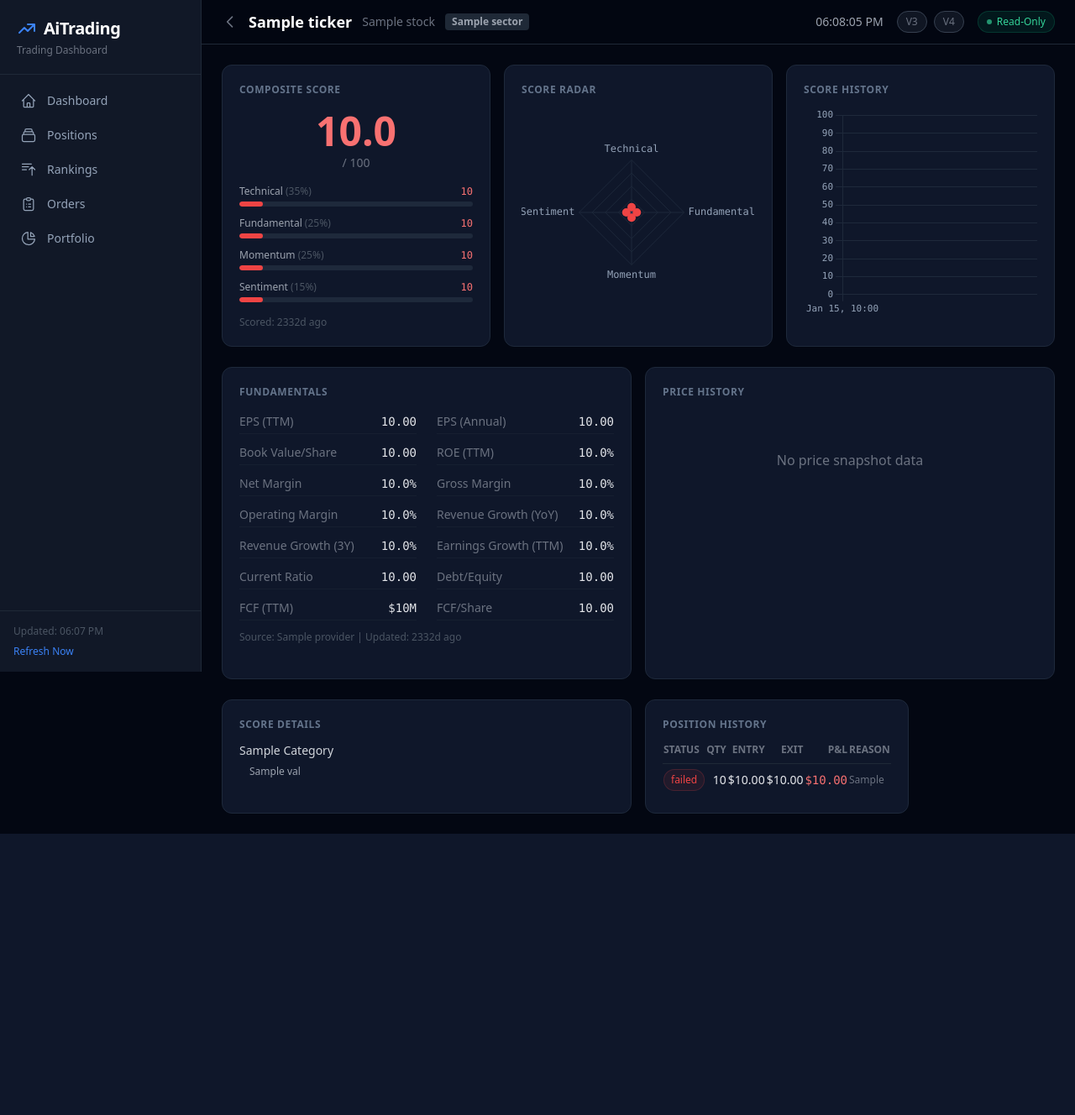
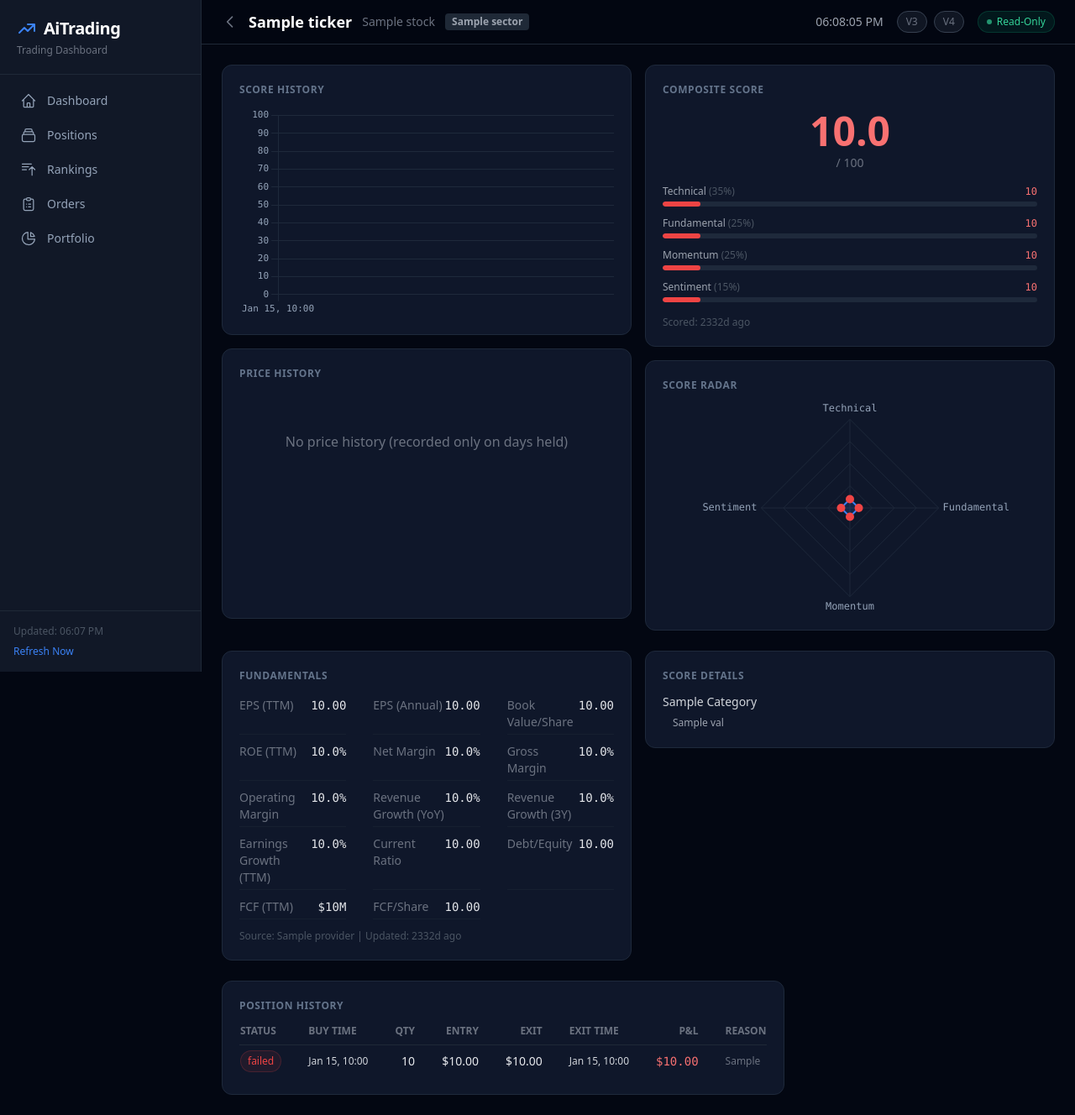
Before and after one commit to rovanchung/AiTrading, a Flask app: template dashboard/templates/analysis.html in a window 1280 px wide. Shown: the whole page at 84% size. Before the commit the page ends 993 px from the top, so only its background shows below. Run offline with Flask 3, Linux system fonts and the light colour scheme; the template is opened without the code that fills it: most values are stand-ins (such as "Sample title", 1, 10 or a date in 2020); data that the repository does not hold is empty; some libraries are stand-ins or nearby versions.

Commit message:
Fix analysis-page score/price history and tighten wide-screen layout
- Score History: collapse consecutive-identical scores to change-points so the
  chart shows real evolution instead of a flat line (latest 20 rows spanned only
  ~20 minutes of identical values)
- Price History: rebuild from existing data — UNION filled orders (intraday
  price points) with daily_holding_prices (cross-day closes); the old
  price_snapshots source is empty (written only by deprecated PositionMonitor).
  No new data stored. Robust intraday-timestamp label formatting.
- Layout: stack Score/Price History at half width, regroup other blocks to fill
  space, items-start so cards hug content height, cap content at 1400px
- Position History: full width, add Buy/Exit time columns + px-4 spacing

Co-Authored-By: Claude Opus 4.8 <noreply@anthropic.com>

```diff
--- a/dashboard/api/data.py
+++ b/dashboard/api/data.py
@@ -135,11 +135,30 @@ def score_radar(ticker):
 
 @api_bp.route("/price-history/<ticker>")
 def price_history(ticker):
-    """Price snapshots for a ticker."""
+    """Observed-price history for a ticker, built from existing data only.
+
+    Two sources are merged (no new data is stored):
+      * `orders` — every filled buy/sell gives the market price at that instant
+        (`filled_price` @ `filled_at`); this is the dense intraday series.
+      * `daily_holding_prices` — one close per day the ticker was held, which
+        bridges days with no trades. Its date is pinned to end-of-day so it
+        sorts after that day's fills.
+
+    The legacy `price_snapshots` table is written only by the deprecated
+    PositionMonitor and is empty in the active v3/v4 databases, so it is unused.
+    """
+    t = ticker.upper()
     rows = query(
-        "SELECT snapshot_time, price FROM price_snapshots "
-        "WHERE ticker = ? ORDER BY snapshot_time ASC",
-        (ticker.upper(),),
+        "SELECT snapshot_time, price FROM ("
+        "  SELECT filled_at AS snapshot_time, filled_price AS price "
+        "  FROM orders "
+        "  WHERE ticker = ? AND status = 'filled' "
+        "    AND filled_price IS NOT NULL AND filled_at IS NOT NULL "
+        "  UNION ALL "
+        "  SELECT date || ' 23:59:59' AS snapshot_time, last_price AS price "
+        "  FROM daily_holding_prices WHERE ticker = ?"
+        ") ORDER BY snapshot_time ASC",
+        (t, t),
     )
     return jsonify(
         {
--- a/dashboard/templates/analysis.html
+++ b/dashboard/templates/analysis.html
@@ -23,10 +23,35 @@
 </div>
 {% else %}
 
-<!-- Score Overview + Radar -->
-<div class="grid grid-cols-1 lg:grid-cols-3 gap-4 mb-6">
+<!-- Cap the content width so blocks hug their content instead of stretching
+     across very wide screens. -->
+<div class="max-w-[1400px]">
+
+<!-- Charts (half width, stacked) + Score summary -->
+<div class="grid grid-cols-1 lg:grid-cols-2 gap-4 mb-6 items-start">
+    <!-- Left half: Score History over Price History (same width, stacked) -->
+    <div class="space-y-4">
+        <!-- Score History -->
+        <div class="card">
+            <div class="card-header mb-3">Score History</div>
+            <div class="chart-container" style="height: 250px;">
+                <canvas id="scoreHistoryChart"></canvas>
+            </div>
+        </div>
+
+        <!-- Price History -->
+        <div class="card">
+            <div class="card-header mb-3">Price History</div>
+            <div class="chart-container" style="height: 250px;">
+                <canvas id="priceChart"></canvas>
+            </div>
+        </div>
+    </div>
+
+    <!-- Right half: Composite Score over Radar -->
+    <div class="space-y-4">
         <!-- Score Cards -->
-    <div class="card lg:col-span-1">
+        <div class="card">
             <div class="card-header mb-4">Composite Score</div>
             {% if score %}
             <div class="text-center mb-4">
@@ -67,23 +92,16 @@
                 <canvas id="radarChart"></canvas>
             </div>
         </div>
-
-    <!-- Score History -->
-    <div class="card">
-        <div class="card-header mb-3">Score History</div>
-        <div class="chart-container" style="height: 250px;">
-            <canvas id="scoreHistoryChart"></canvas>
-        </div>
     </div>
 </div>
 
-<!-- Fundamentals + Price Chart -->
-<div class="grid grid-cols-1 lg:grid-cols-2 gap-4 mb-6">
+<!-- Fundamentals + Score Details -->
+<div class="grid grid-cols-1 lg:grid-cols-2 gap-4 mb-6 items-start">
     <!-- Fundamentals -->
     <div class="card">
         <div class="card-header mb-3">Fundamentals</div>
         {% if fundamentals %}
-        <div class="grid grid-cols-2 gap-x-6 gap-y-2 text-sm">
+        <div class="grid grid-cols-2 lg:grid-cols-3 gap-x-8 gap-y-1.5 text-sm">
             {% set fund_items = [
                 ('EPS (TTM)', fundamentals.eps_ttm, '$'),
                 ('EPS (Annual)', fundamentals.eps_annual, '$'),
@@ -119,22 +137,11 @@
         {% endif %}
     </div>
 
-    <!-- Price Chart -->
-    <div class="card">
-        <div class="card-header mb-3">Price History</div>
-        <div class="chart-container" style="height: 300px;">
-            <canvas id="priceChart"></canvas>
-        </div>
-    </div>
-</div>
-
-<!-- Score Details + Position History -->
-<div class="grid grid-cols-1 lg:grid-cols-2 gap-4">
     <!-- Score Details -->
     {% if score and score.details %}
     <div class="card">
         <div class="card-header mb-3">Score Details</div>
-        <div class="space-y-3 text-sm">
+        <div class="grid grid-cols-1 lg:grid-cols-2 gap-x-8 gap-y-3 text-sm">
             {% for category, items in score.details.items() %}
             <div>
                 <h4 class="text-gray-300 font-medium mb-1 capitalize">{{ category }}</h4>
@@ -157,31 +164,36 @@
         </div>
     </div>
     {% endif %}
+</div>
 
-    <!-- Position History -->
+<!-- Position History (full width) -->
 <div class="card">
     <div class="card-header mb-3">Position History</div>
     {% if positions %}
     <table class="w-full text-sm">
         <thead>
             <tr class="text-gray-500 text-xs uppercase">
-                    <th class="text-left pb-2">Status</th>
-                    <th class="text-right pb-2">Qty</th>
-                    <th class="text-right pb-2">Entry</th>
-                    <th class="text-right pb-2">Exit</th>
-                    <th class="text-right pb-2">P&L</th>
-                    <th class="text-left pb-2">Reason</th>
+                <th class="text-left pr-4 pb-2">Status</th>
+                <th class="text-left px-4 pb-2">Buy Time</th>
+                <th class="text-right px-4 pb-2">Qty</th>
+                <th class="text-right px-4 pb-2">Entry</th>
+                <th class="text-right px-4 pb-2">Exit</th>
+                <th class="text-left px-4 pb-2">Exit Time</th>
+                <th class="text-right px-4 pb-2">P&L</th>
+                <th class="text-left pl-4 pb-2">Reason</th>
             </tr>
         </thead>
         <tbody>
             {% for p in positions %}
             <tr class="border-t border-gray-800">
-                    <td class="py-1.5"><span class="badge badge-{{ p.status }}">{{ p.status }}</span></td>
-                    <td class="text-right">{{ p.qty }}</td>
-                    <td class="text-right">{{ p.entry_price | currency }}</td>
-                    <td class="text-right">{{ p.exit_price | currency if p.exit_price else '—' }}</td>
-                    <td class="text-right font-mono {{ p.pnl | pnl_color }}">{{ p.pnl | currency if p.pnl else '—' }}</td>
-                    <td class="text-gray-500 text-xs">{{ p.exit_reason or '—' }}</td>
+                <td class="py-1.5 pr-4"><span class="badge badge-{{ p.status }}">{{ p.status }}</span></td>
+                <td class="px-4 text-gray-300 text-xs whitespace-nowrap">{{ p.entry_time | shortdate }}</td>
+                <td class="text-right px-4">{{ p.qty }}</td>
+                <td class="text-right px-4">{{ p.entry_price | currency }}</td>
+                <td class="text-right px-4">{{ p.exit_price | currency if p.exit_price else '—' }}</td>
+                <td class="px-4 text-gray-300 text-xs whitespace-nowrap">{{ p.exit_time | shortdate if p.exit_time else '—' }}</td>
+                <td class="text-right px-4 font-mono {{ p.pnl | pnl_color }}">{{ p.pnl | currency if p.pnl else '—' }}</td>
+                <td class="text-left pl-4 text-gray-500 text-xs">{{ p.exit_reason or '—' }}</td>
             </tr>
             {% endfor %}
         </tbody>
@@ -190,7 +202,8 @@
     <p class="text-gray-500 text-center py-8">No position history for {{ ticker }}</p>
     {% endif %}
 </div>
-</div>
+
+</div><!-- /max-w wrapper -->
 
 {% endif %}
 {% endblock %}
@@ -224,12 +237,16 @@ createLineChart('scoreHistoryChart',
 fetchJSON('/api/data/price-history/{{ ticker }}').then(data => {
     if (data.labels.length === 0) {
         document.getElementById('priceChart').parentElement.innerHTML =
-            '<p class="text-gray-500 text-center py-12">No price snapshot data</p>';
+            '<p class="text-gray-500 text-center py-12">No price history (recorded only on days held)</p>';
         return;
     }
     const labels = data.labels.map(t => {
-        const d = new Date(t);
-        return d.toLocaleDateString('en-US', { month: 'short', day: 'numeric', hour: '2-digit', minute: '2-digit' });
+        // Normalize "YYYY-MM-DD[ HH:MM:SS[.ffffff]]" to an ISO string the Date
+        // constructor parses reliably (drop microseconds, space->T, treat as local).
+        let s = String(t).replace(' ', 'T').replace(/\.\d+$/, '');
+        if (s.length === 10) s += 'T00:00:00';
+        const d = new Date(s);
+        return d.toLocaleString('en-US', { month: 'short', day: 'numeric', hour: '2-digit', minute: '2-digit' });
     });
     createLineChart('priceChart', labels, [{
         label: 'Price',
```
Also changed, not shown: dashboard/routes/analysis.py (+10 -3 lines). Lines whose indentation alone changed are shown as unchanged.
